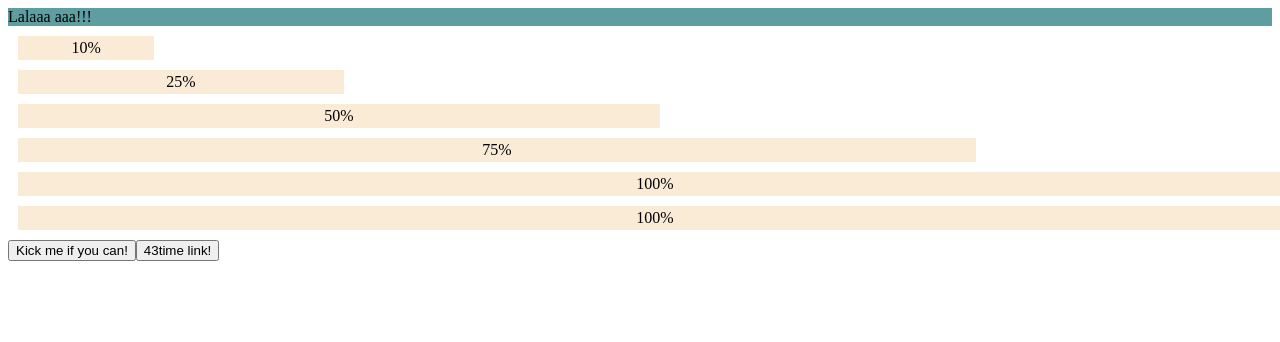
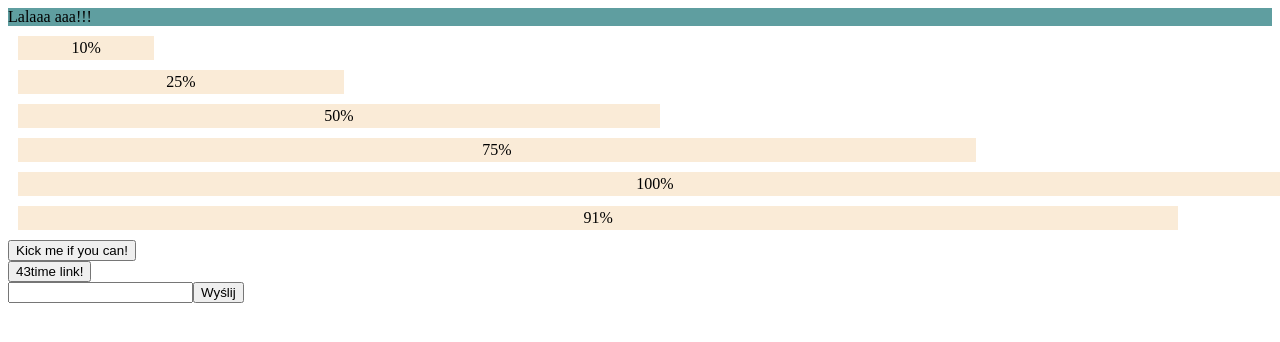
Before and after one commit to jakubhfake/megak-react-app, a React (Create React App) app: page / in a window 1280 px wide. Shown: the top 342 px of the page. Built offline with nearby package versions, Linux system fonts and the light colour scheme.

Commit message:
add form

```diff
--- a/src/AnimatedProgressBar.js
+++ b/src/AnimatedProgressBar.js
@@ -11,8 +11,8 @@ export const AnimatedProgressBar = props => {
                     clearInterval(intervalId);
                     return percentage;
                 }
-                return percentage + 0.5})
-        }, 16);
+                return percentage + 1})
+        }, 60);
 
         return () => clearInterval(intervalId);
     }, []);
--- a/src/App.js
+++ b/src/App.js
@@ -4,6 +4,7 @@ import {ProgressBar} from "./ProgressBar";
 import {AnimatedProgressBar} from "./AnimatedProgressBar";
 import {Button} from "./Button";
 import {LinkButton} from "./LinkButton";
+import {SendForm} from "./SendForm";
 
 export const App = props => (
     <>
@@ -17,5 +18,6 @@ export const App = props => (
         <AnimatedProgressBar/>
         <Button></Button>
         <LinkButton/>
+        <SendForm/>
     </>
 );
--- a/src/LinkButton.js
+++ b/src/LinkButton.js
@@ -6,7 +6,7 @@ export const LinkButton = props => {
       alert('Kicknięto mnie!');
     };
 
-    return (<a href={'https://www.43time.pl'}>
-        <button onClick={clicked}>43time link!</button>
-    </a>);
+    return (<form>
+        <button  formAction={'https://www.43time.pl'} onClick={clicked}>43time link!</button>
+    </form>);
 }
--- /dev/null
+++ b/src/SendForm.js
@@ -0,0 +1,12 @@
+import React from "react";
+
+export const SendForm = props => {
+    const prevSend = e => {
+            e.preventDefault();
+        };
+
+    return <form action={""} onSubmit={prevSend}>
+            <input type={'text'}/>
+            <button>Wyślij</button>
+    </form>;
+}
```
